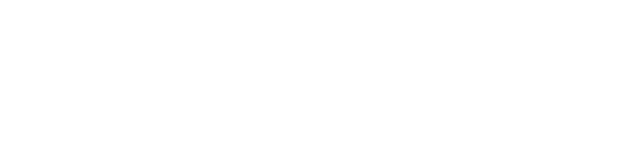
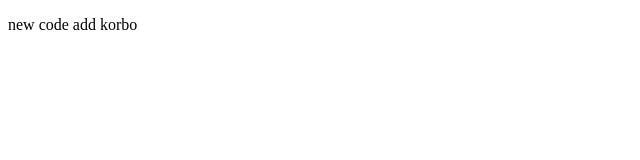
Before and after one commit to Zahid-sadi/first-repo, a plain HTML site: page index.html in a window 1280 px wide. Shown: the whole page, without its empty margins (0-640 px from the left). Drawn offline with Linux system fonts and the light colour scheme.

Commit message:
added pragraph

```diff
--- a/index.html
+++ b/index.html
@@ -7,6 +7,7 @@
     <title>my first repo for git</title>
 </head>
 <body>
+    <p>new code add korbo </p>
 
 </body>
 </html>
```
